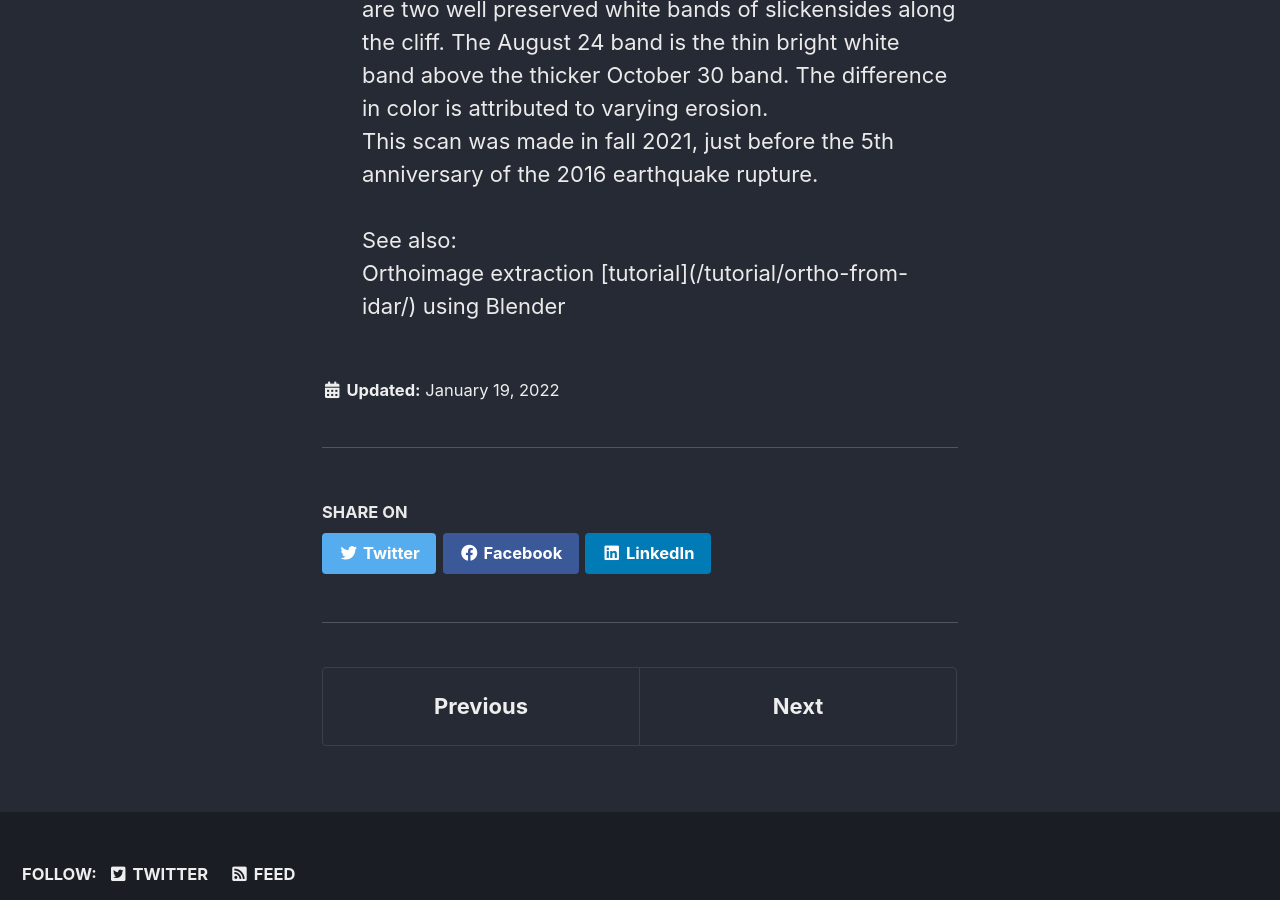
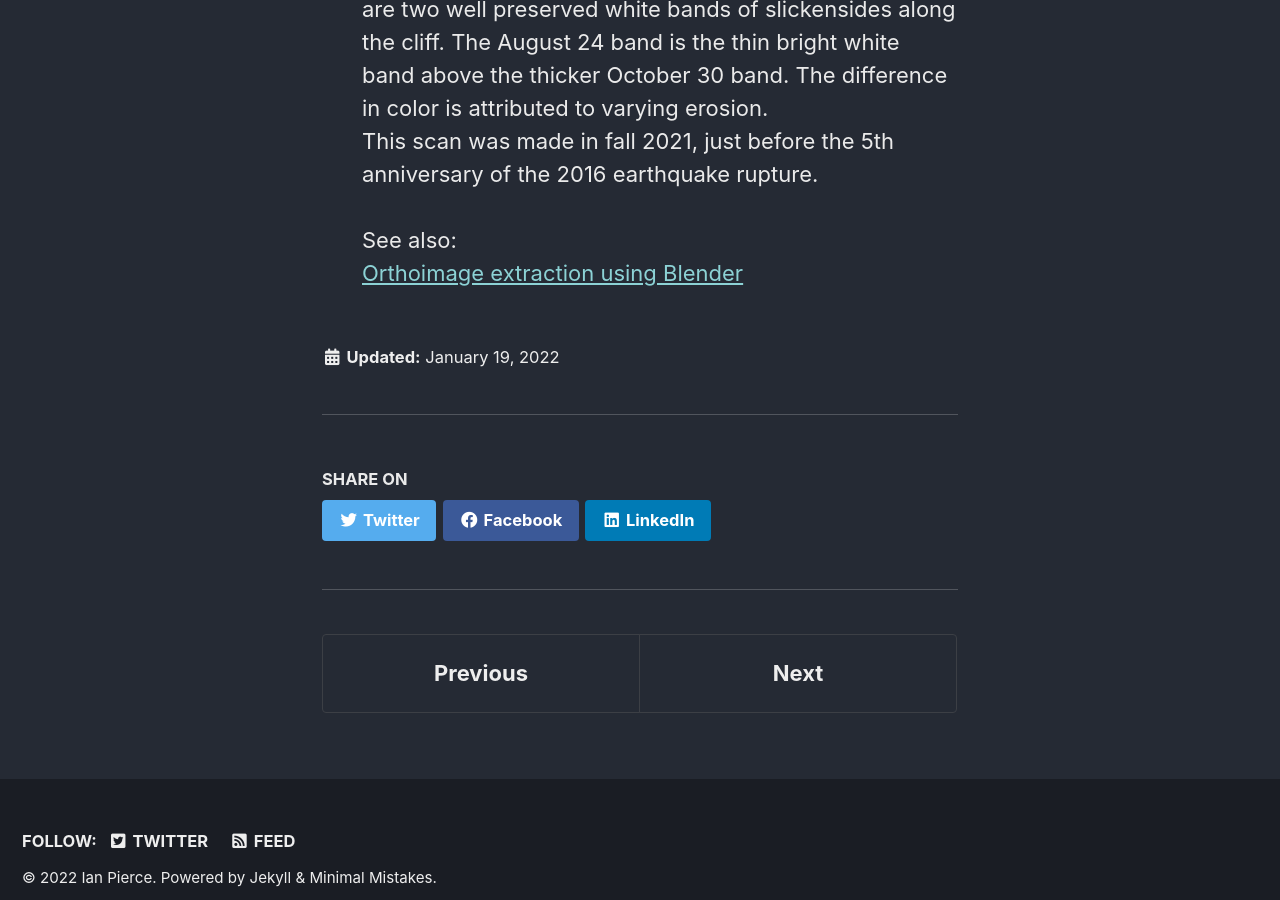
Before and after one commit to Neotectonic/Neotectonic.github.io, a Jekyll site: the page built from docs/_research/idar.md, in a window 1280 px wide and 900 px high, scrolled down 3666 px. Built offline with Jekyll 4.4.1, drawn with Linux system fonts in a browser that asks for light colours; cached includes are drawn as plain includes.

Commit message:
Update idar.md

```diff
--- a/docs/_research/idar.md
+++ b/docs/_research/idar.md
@@ -45,4 +45,4 @@ The 2016 Norcia sequence consisted of two main surface rupturing normal-fault ea
 This scan was made in fall 2021, just before the 5th anniversary of the 2016 earthquake rupture.
 <br><br>
   See also: <br>
-  Orthoimage extraction [tutorial](/tutorial/ortho-from-idar/) using Blender
+  <a href="/tutorial/ortho-from-idar/">Orthoimage extraction using Blender</a>
```
